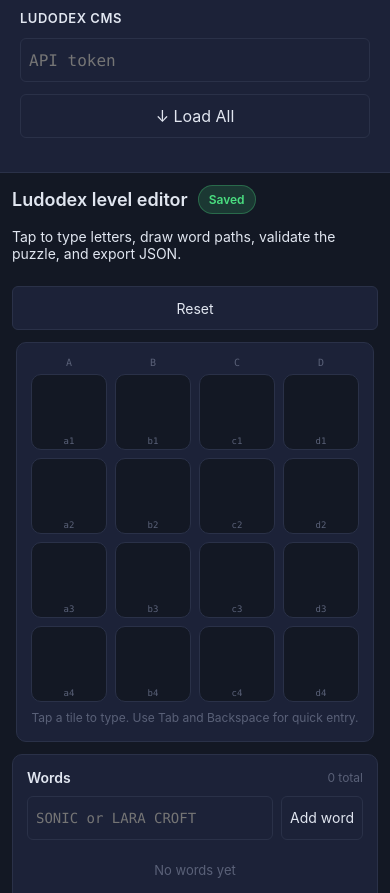
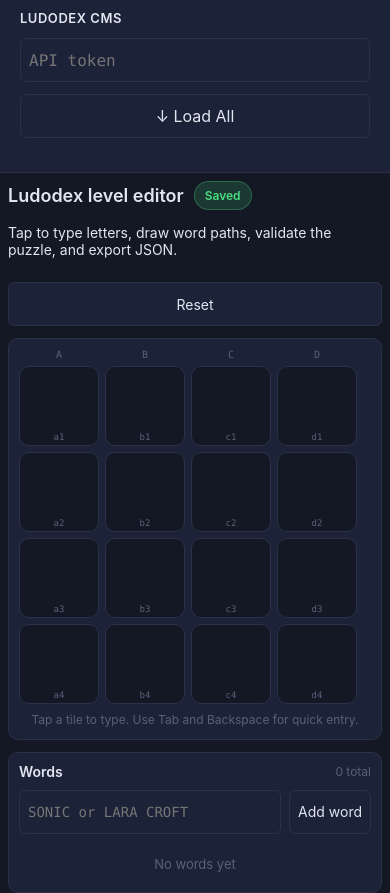
Before and after one commit to KrisEnigma/Ludodex, a website: page public/editor/index.html in a window 390 px wide. Shown: the top 893 px of the page. Drawn offline with Linux system fonts and the light colour scheme.

Commit message:
Reduce mobile editor outer spacing

```diff
--- a/public/editor/index.html
+++ b/public/editor/index.html
@@ -288,10 +288,10 @@
       }
 
       #server-panel {
-        padding: 10px 12px;
+        padding: 8px 8px;
         display: grid;
         grid-template-columns: 1fr;
-        gap: 8px;
+        gap: 6px;
       }
 
       #server-panel > * {
@@ -310,10 +310,11 @@
       #app {
         max-width: none;
         width: 100%;
+        margin: 0;
       }
 
       .editor-shell {
-        padding: 12px 12px 24px;
+        padding: 8px 8px 16px;
       }
 
       .editor-header {
@@ -335,25 +336,21 @@
       .layout-grid {
         display: flex;
         flex-direction: column;
-        gap: 12px;
+        gap: 8px;
       }
 
       .tile-grid {
-        --tile-size: min(21vw, 76px);
-        --tile-gap: 8px;
-        width: fit-content;
-        max-width: 100%;
-        margin: 0 auto;
+        --tile-size: min(22vw, 80px);
+        --tile-gap: 6px;
       }
 
       .tile-grid__legend,
       .tile-grid__row {
-        width: fit-content;
-        margin-left: auto;
-        margin-right: auto;
+        width: 100%;
       }
 
       .panel {
+        padding: 10px !important;
         border-radius: 10px;
       }
 
```
